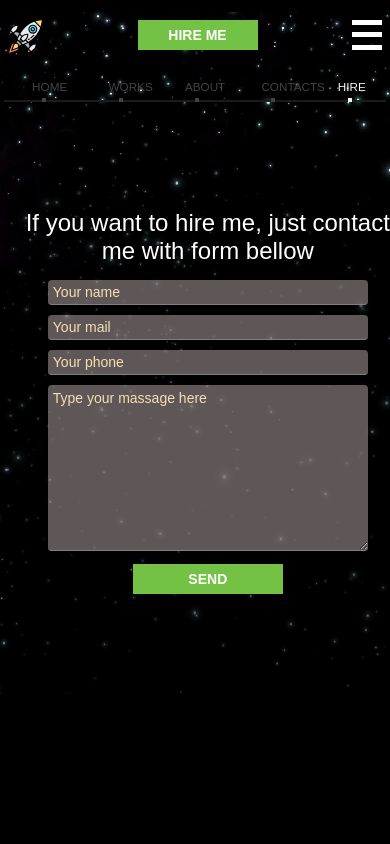
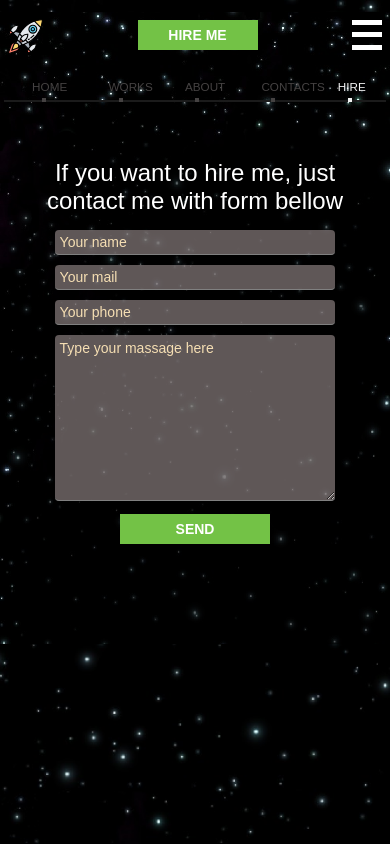
Before and after one commit to krevetkos/cv, an Angular app: page /hire in a window 390 px wide. Built offline with nearby package versions, Linux system fonts and the light colour scheme.

Commit message:
add responsive to componnents

```diff
--- a/src/app/app.component.scss
+++ b/src/app/app.component.scss
@@ -162,7 +162,11 @@
         background-image: url(../assets/images/space.png);
     }
     .background {
-        display: none;
+        width: 100vw;
+        height: 100vh;
+        position: fixed;
+        top: 0;
+        left: 0;
     }
     .header {
         width: 100%;
--- a/src/app/app.component.ts
+++ b/src/app/app.component.ts
@@ -1,4 +1,4 @@
-import { Component,OnInit,ViewChild,ElementRef, AfterContentInit, AfterViewInit } from '@angular/core';
+import { Component,OnInit,ViewChild,ElementRef } from '@angular/core';
 import { Router, RouterOutlet } from "@angular/router";
 import { StateHolder } from "./service/state.holder";
 import { slider } from './route-animation';
@@ -7,13 +7,11 @@ import { slider } from './route-animation';
   templateUrl: './app.component.html',
   styleUrls: ['./app.component.scss'],
   animations: [slider]})
-export class AppComponent implements OnInit, AfterContentInit {
+export class AppComponent implements OnInit {
   title = 'global';
   trans:string;
   tri:boolean = false;
   constructor(public state:StateHolder, public rout: Router) { }
-
-  @ViewChild('main', {static: true}) main: ElementRef;
   ngOnInit() {
     for(let s in this.state.state){
       this.state.state[s] = false;
@@ -25,10 +23,6 @@ export class AppComponent implements OnInit, AfterContentInit {
       }
     }
   }
-  ngAfterContentInit(): void {
-    console.log(this.main.nativeElement.offsetHeight)
-  }
-
   prepareRouter( outlet: RouterOutlet ) {
     return outlet && outlet.activatedRouteData && outlet.activatedRouteData['animation'];
   }
--- a/src/app/app.module.ts
+++ b/src/app/app.module.ts
@@ -8,6 +8,7 @@ import { WorksComponent } from './works/works.component';
 import { AboutComponent } from './about/about.component';
 import { ContactComponent } from './contact/contact.component';
 import { HireComponent } from './hire/hire.component';
+import { ReactiveFormsModule } from '@angular/forms';
 
 @NgModule({
   declarations: [
@@ -21,7 +22,8 @@ import { HireComponent } from './hire/hire.component';
   imports: [
     BrowserModule,
     AppRoutingModule,
-    BrowserAnimationsModule
+    BrowserAnimationsModule,
+    ReactiveFormsModule
   ],
   providers: [],
   bootstrap: [AppComponent]
--- a/src/app/contact/contact.component.scss
+++ b/src/app/contact/contact.component.scss
@@ -45,3 +45,27 @@
         }
     }
 }
+
+@media screen and (max-width: 800px) {
+    .contact_wrapper {
+        margin-top: 0px;
+        display: flex;
+        flex-direction: column;
+        .contact_me {
+            position: relative;
+            display: flex;
+            height: 100%;
+            margin: 0 auto;
+            left: 0;
+        }
+    }
+    .contacts_social {
+        flex-direction: row;
+        .social_item {
+            img {
+                width: 9vw;
+                height: 9vw;
+            }
+        }
+    }
+}
--- a/src/app/hire/hire.component.html
+++ b/src/app/hire/hire.component.html
@@ -1,10 +1,10 @@
 <div class="hire_wrapper">
     <p class="hire_title">If you want to hire me, just contact me with form bellow</p>
-    <form action="" class="hire_form">
-        <input type="text" class="hire_name" placeholder="Your name">
-        <input type="text" class="hire_mail" placeholder="Your mail">
-        <input type="text" class="hire_phone" placeholder="Your phone">
-        <textarea cols="30" rows="10" class="hire_massage" placeholder="Type your massage here"></textarea>
+    <form class="hire_form" [formGroup]="registerForm" (ngSubmit)="onSubmit()">
+        <input type="text" class="hire_name" placeholder="Your name" formControlName="name">
+        <input type="text" class="hire_mail" placeholder="Your mail" formControlName="email">
+        <input type="text" class="hire_phone" placeholder="Your phone" formControlName="phone">
+        <textarea cols="30" rows="10" class="hire_massage" placeholder="Type your massage here" formControlName="massage"></textarea>
+        <button class="hire_btn" type="submit">Send</button>
     </form>
-    <button class="hire_btn">Send</button>
 </div>
--- a/src/app/hire/hire.component.scss
+++ b/src/app/hire/hire.component.scss
@@ -40,9 +40,30 @@
         width: 150px;
         height: 30px;
         border: none;
+        margin-left: 50%;
+        transform: translateX(-50%);
         background-color: #73c246;
         color: white;
         text-transform: uppercase;
         font-weight: 700;
     }
 }
+
+@media screen and (max-width:800px) {
+    .hire_wrapper {
+        margin-top: 0px;
+        width: 50vw;
+    }
+}
+
+@media screen and (max-width:550px) {
+    .hire_wrapper {
+        width: 75vw;
+    }
+}
+
+@media screen and (max-width:400px) {
+    .hire_wrapper {
+        width: 90vw;
+    }
+}
--- a/src/app/hire/hire.component.ts
+++ b/src/app/hire/hire.component.ts
@@ -1,15 +1,27 @@
 import { Component, OnInit } from '@angular/core';
-
+import { FormBuilder, FormGroup, Validators } from '@angular/forms';
 @Component({
   selector: 'app-hire',
   templateUrl: './hire.component.html',
   styleUrls: ['./hire.component.scss']
 })
 export class HireComponent implements OnInit {
-
-  constructor() { }
-
+  registerForm: FormGroup;
+  submitted:boolean = false;
+  constructor(private formBuilder: FormBuilder) { }
   ngOnInit() {
+    this.registerForm = this.formBuilder.group({
+      name: ['', [Validators.required, Validators.minLength(2)]],
+      email: ['', [Validators.required, Validators.email]],
+      phone: [''],
+      massage: [''],
+  });
   }
-
+  onSubmit() {
+    this.submitted = true;
+    if (this.registerForm.invalid) {
+        return;
+    }
+    console.log(this.registerForm.value)
+  }
 }
--- a/src/app/works/works.component.scss
+++ b/src/app/works/works.component.scss
@@ -14,7 +14,7 @@
             transform: rotate(45deg);
         }
         .carousel_container {
-            height: 80vw;
+            height: 60vh;
             width: 80%;
             display: flex;
             align-items: center;
@@ -77,6 +77,7 @@
 
     @media screen and (max-width: 600px) {
         .carousel_wrapper {
+            height: 80vw;
             .carousel_container {
                 height: 80vw;
                 display: flex;
```
